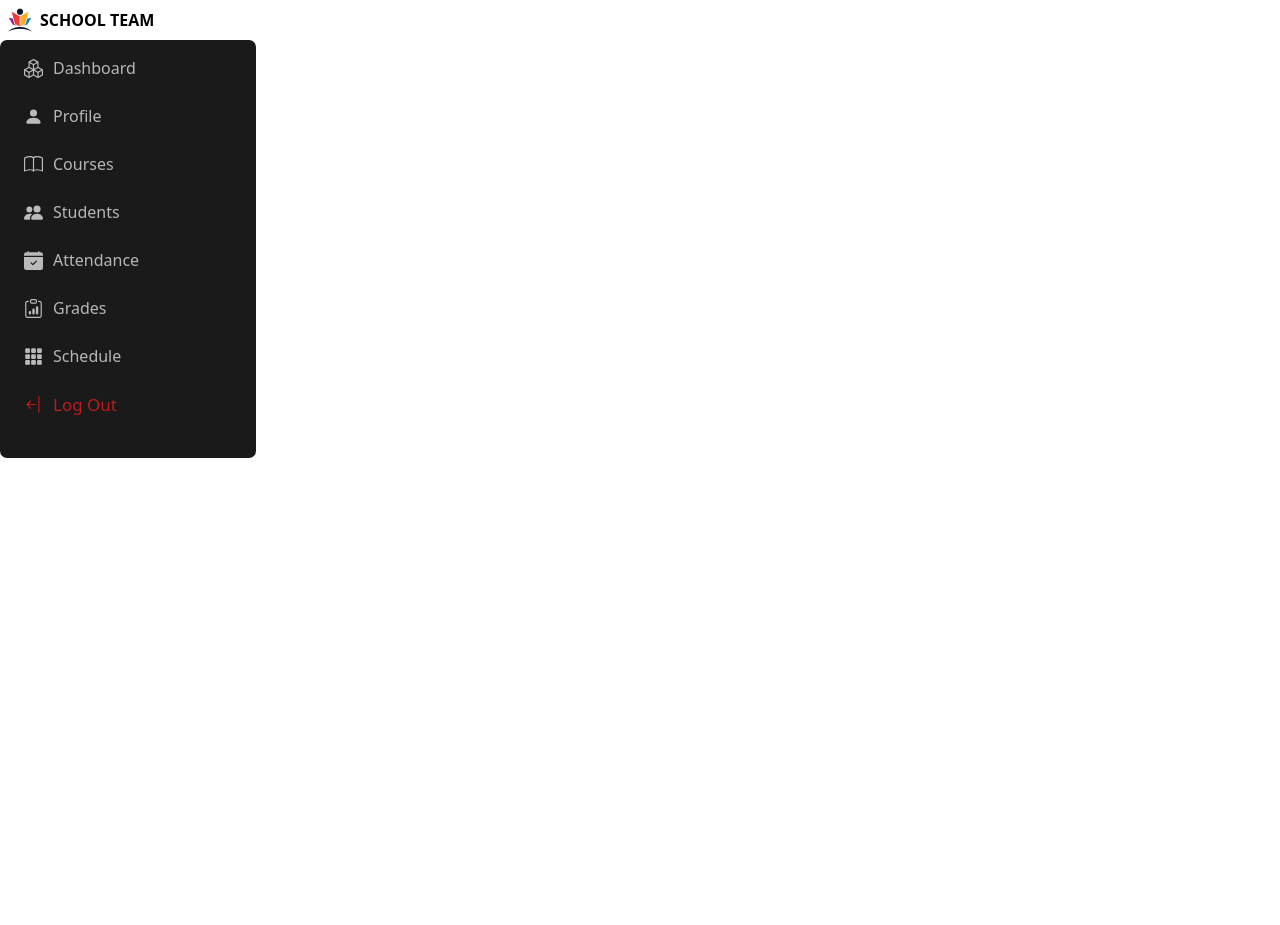
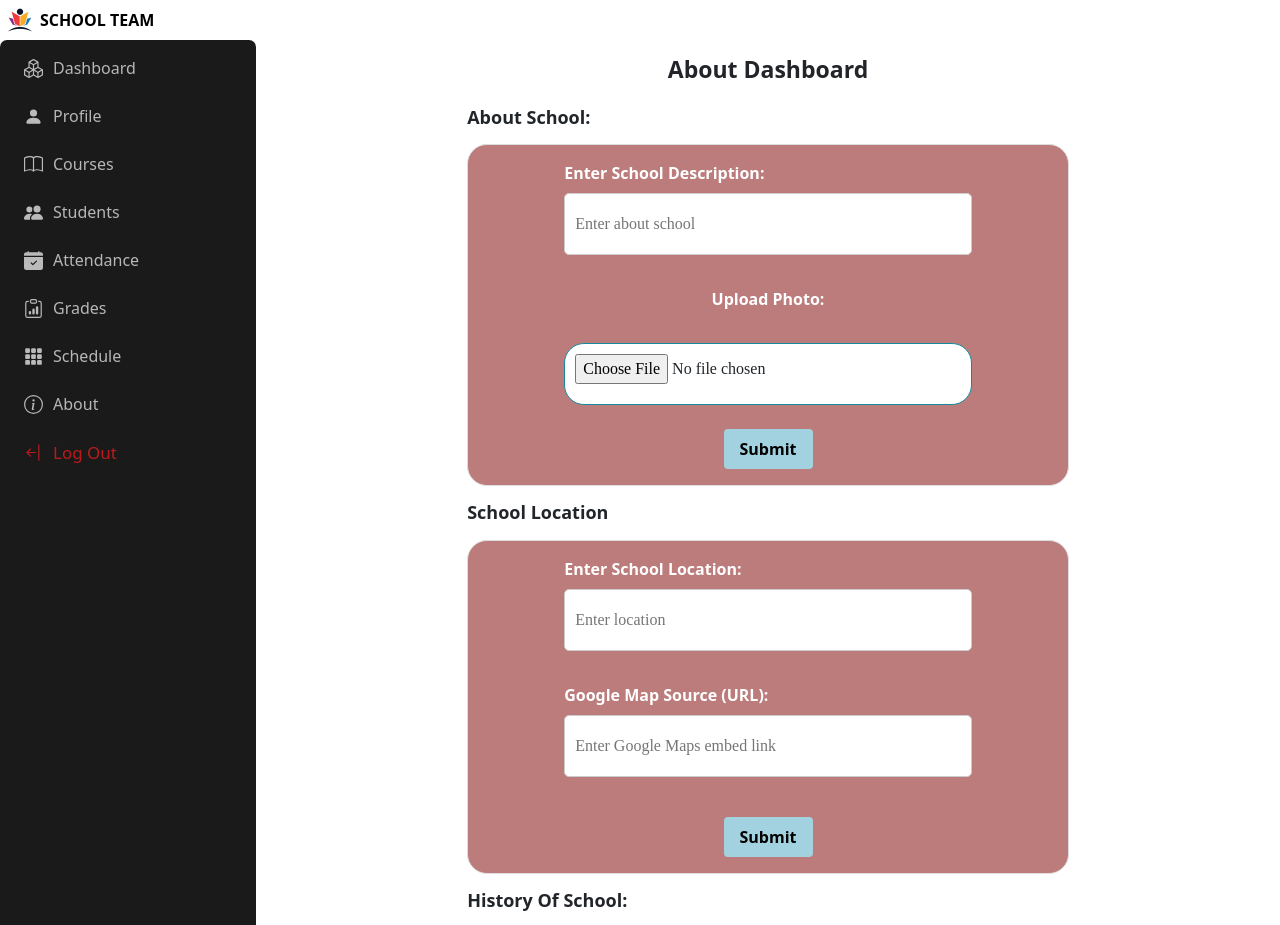
Before and after one commit to maryam-hussien/schoolManagmentSystem, a React (Vite) app in the folder FrontEnd/: page /dashboard/dashAbout in a window 1280 px wide. Shown: the top 925 px of the page. Before the commit the page ends 800 px from the top, so only its background shows below. Built offline with nearby package versions, Linux system fonts and the light colour scheme.

Commit message:
about dash

```diff
--- /dev/null
+++ b/FrontEnd/src/Dashboard/DashComponents/AboutDash/AboutAdd.jsx
@@ -0,0 +1,43 @@
+import  { useState } from "react";
+
+function AddAboutSchool() {
+  const [about, setAbout] = useState("");
+  const [aboutPhoto, setAboutPhoto] = useState(null);
+
+  const handleAboutSubmit = (e) => {
+    e.preventDefault();
+    console.log("Submitted About School:", about);
+    console.log("Submitted About Photo:", aboutPhoto);
+
+  };
+
+  return (
+    <>
+      <h5 className="card-title"> About School:</h5>
+      <div className="card">
+        <form onSubmit={handleAboutSubmit}>
+          <label>
+            Enter School Description:
+            <input
+              type="text"
+              value={about}
+              onChange={(e) => setAbout(e.target.value)}
+              placeholder="Enter about school"
+            />
+          </label>
+          <label style={{ display: "block" }}>Upload Photo:</label>
+          <input
+            type="file"
+            accept="image/*"
+            onChange={(e) => setAboutPhoto(e.target.files[0])}
+          />
+          <button type="submit" className="btn btn-primary mt-2">
+            Submit
+          </button>
+        </form>
+      </div>
+    </>
+  );
+}
+
+export default AddAboutSchool;
--- /dev/null
+++ b/FrontEnd/src/Dashboard/DashComponents/AboutDash/AboutLocation.jsx
@@ -0,0 +1,46 @@
+import  { useState } from "react";
+
+function AddLocation() {
+  const [location, setLocation] = useState("");
+  const [mapSrc, setMapSrc] = useState("");
+
+  const handleLocationSubmit = (e) => {
+    e.preventDefault();
+    console.log("Submitted Location:", location);
+    console.log("Submitted Google Map Source:", mapSrc);
+
+  };
+
+  return (
+    <>
+      <h5 className="card-title"> School Location</h5>
+      <div className="card">
+        <form onSubmit={handleLocationSubmit}>
+          <label>
+            Enter School Location:
+            <input
+              type="text"
+              value={location}
+              onChange={(e) => setLocation(e.target.value)}
+              placeholder="Enter location"
+            />
+          </label>
+          <label>
+            Google Map Source (URL):
+            <input
+              type="text"
+              value={mapSrc}
+              onChange={(e) => setMapSrc(e.target.value)}
+              placeholder="Enter Google Maps embed link"
+            />
+          </label>
+          <button type="submit" className="btn btn-primary mt-2">
+            Submit
+          </button>
+        </form>
+      </div>
+    </>
+  );
+}
+
+export default AddLocation;
--- /dev/null
+++ b/FrontEnd/src/Dashboard/DashComponents/AboutDash/AddHist.jsx
@@ -0,0 +1,43 @@
+import { useState } from "react";
+
+function AddHistory() {
+  const [history, setHistory] = useState("");
+  const [historyPhoto, setHistoryPhoto] = useState(null);
+
+  const handleHistorySubmit = (e) => {
+    e.preventDefault();
+    console.log("Submitted History:", history);
+    console.log("Submitted History Photo:", historyPhoto);
+
+  };
+
+  return (
+    <>
+      <h5 className="card-title"> History Of School:</h5>
+      <div className="card">
+        <form onSubmit={handleHistorySubmit}>
+          <label>
+            Enter School History:
+            <input
+              type="text"
+              value={history}
+              onChange={(e) => setHistory(e.target.value)}
+              placeholder="Enter history"
+            />
+          </label>
+          <label style={{ display: "block" }}>Upload Photo:</label>
+          <input
+            type="file"
+            accept="image/*"
+            onChange={(e) => setHistoryPhoto(e.target.files[0])}
+          />
+          <button type="submit" className="btn btn-primary mt-2">
+            Submit
+          </button>
+        </form>
+      </div>
+    </>
+  );
+}
+
+export default AddHistory;
--- a/FrontEnd/src/Dashboard/DashComponents/DashSideBar/DashSidebar.jsx
+++ b/FrontEnd/src/Dashboard/DashComponents/DashSideBar/DashSidebar.jsx
@@ -1,6 +1,6 @@
 
 import './DashSidebar.css';
-import { Boxes, PersonFill, Book, CalendarCheckFill, ClipboardData, Grid3x3GapFill,ArrowBarLeft ,PeopleFill} from 'react-bootstrap-icons';
+import { Boxes, PersonFill, Book,InfoCircle, CalendarCheckFill, ClipboardData, Grid3x3GapFill,ArrowBarLeft ,PeopleFill} from 'react-bootstrap-icons';
 import { NavLink ,useNavigate  } from 'react-router-dom';
 import Back from '../BackButton/Back';
 
@@ -40,6 +40,7 @@ const DashSidebar = () => {
             <Book style={{ color: "white", fontSize: "19px" }} />
             <span>Courses</span>
           </NavLink>
+
           <NavLink
             className="icon-link icon-link-hover link-opacity-50-hover link-light fw-light mb-4"
             to="Students"
@@ -68,7 +69,13 @@ const DashSidebar = () => {
             <Grid3x3GapFill style={{ color: "white", fontSize: "19px" }} />
             <span>Schedule</span>
           </NavLink>
-
+          <NavLink
+          className="icon-link icon-link-hover link-opacity-50-hover link-light fw-light mb-4"
+          to="dashAbout"
+          >
+          <InfoCircle style={{ color: "white", fontSize: "19px" }} />
+          <span>About</span>
+         </NavLink>
          <Back link='/login'
                onClickAction={handleLogout}
                Icon={ArrowBarLeft}
--- /dev/null
+++ b/FrontEnd/src/Dashboard/DashPages/DashAbout/DashAbout.css
@@ -0,0 +1,102 @@
+.dashAbout {
+    display: flex;
+    padding: 0.25rem;
+    flex-direction: column;
+  }
+
+  .aboutcards {
+    width: 60%;
+    padding: 0.25rem;
+    margin: auto;
+    display: grid;
+    grid-template-columns: 1fr;
+    gap: 1rem;
+  }
+
+  .abouttitle {
+    font-size: 23px;
+    text-align: center;
+  }
+
+  .card {
+    border: 1px solid #ddd;
+    border-radius: 20px;
+    padding: 1rem;
+    background-color: #BC7C7C;
+    text-align: center;
+  }
+
+  .card-title {
+    font-size: 18px;
+    font-weight: bold;
+  }
+
+  .card-text {
+    font-size: 14px;
+  }
+
+  /* Form items will now be in a row */
+  label {
+    color: #fff;
+    display: flex;
+    align-items: center;
+    justify-content: space-between;
+    flex-wrap: wrap; /* Allows wrapping in smaller screens */
+    width: 100%;
+    margin-bottom: 1rem; /* Adds spacing between label blocks */
+  }
+
+  label textarea, label input {
+    width: 70%; /* Adjust this width as needed */
+    padding: 0.5rem;
+    margin-top: 0.5rem;
+    border-radius: 4px;
+    border: 1px solid #ccc;
+  }
+
+  label span {
+    width: 30%; /* Label title width */
+    font-weight: bold;
+    padding-right: 1rem;
+  }
+
+  .btn {
+    background-color: #A2D2DF;
+    color: black;
+    font-weight: bold;
+    padding: 0.5rem 1rem;
+    border: none;
+    border-radius: 4px;
+    cursor: pointer;
+  }
+
+  /* Media query for small screens */
+  @media (max-width: 768px) {
+    .abouttitle {
+      font-size: 18px;
+    }
+    .aboutcards {
+      width: 100%;
+    }
+
+    label textarea, label input {
+      width: 100%; /* Full width in smaller screens */
+    }
+
+    label span {
+      width: 100%;
+      padding-bottom: 0.5rem; /* Add spacing between label and input on small screens */
+    }
+  }
+
+  @media (max-width: 480px) {
+    .abouttitle {
+      font-size: 16px;
+    }
+  }
+
+  @media (max-width: 375px) {
+    .abouttitle {
+      font-size: 15px;
+    }
+  }
--- /dev/null
+++ b/FrontEnd/src/Dashboard/DashPages/DashAbout/DashAbout.jsx
@@ -0,0 +1,19 @@
+import AddAboutSchool from "../../DashComponents/AboutDash/AboutAdd";
+import AddLocation from "../../DashComponents/AboutDash/AboutLocation";
+import AddHistory from "../../DashComponents/AboutDash/AddHist";
+import "./DashAbout.css";
+
+function DashAbout() {
+  return (
+    <div className="dashAbout w-100">
+      <div className="abouttitle fw-bold text-center px-4 py-2 mb-2">About Dashboard</div>
+      <div className="aboutcards">
+        <AddAboutSchool />
+        <AddLocation />
+        <AddHistory />
+      </div>
+    </div>
+  );
+}
+
+export default DashAbout;
--- a/FrontEnd/src/Dashboard/DashPages/DashHome/DashHome.jsx
+++ b/FrontEnd/src/Dashboard/DashPages/DashHome/DashHome.jsx
@@ -9,7 +9,7 @@ import DashSchedule from "../DashSchedule/DashSchedule";
 import DashNav from "../../DashComponents/DashNav/DashNav";
 import EditProfile from "../DashProfile/EditProfile/EditProfile";
 import Students from "../DashStudents/Students";
-
+import DashAbout from "../DashAbout/DashAbout";
 
 const DashHome = () => {
 
@@ -22,6 +22,7 @@ const DashHome = () => {
       <div className="dashboard">
         <Routes>
           <Route path="dashProfile" element={<DashProfile />} />
+          <Route path="dashAbout" element={<DashAbout />} />
           <Route path="courses" element={<DashCourses />} />
           <Route path="attendance" element={<DashAttendance />} />
           <Route path="grades" element={<DashGrades />} />
```
